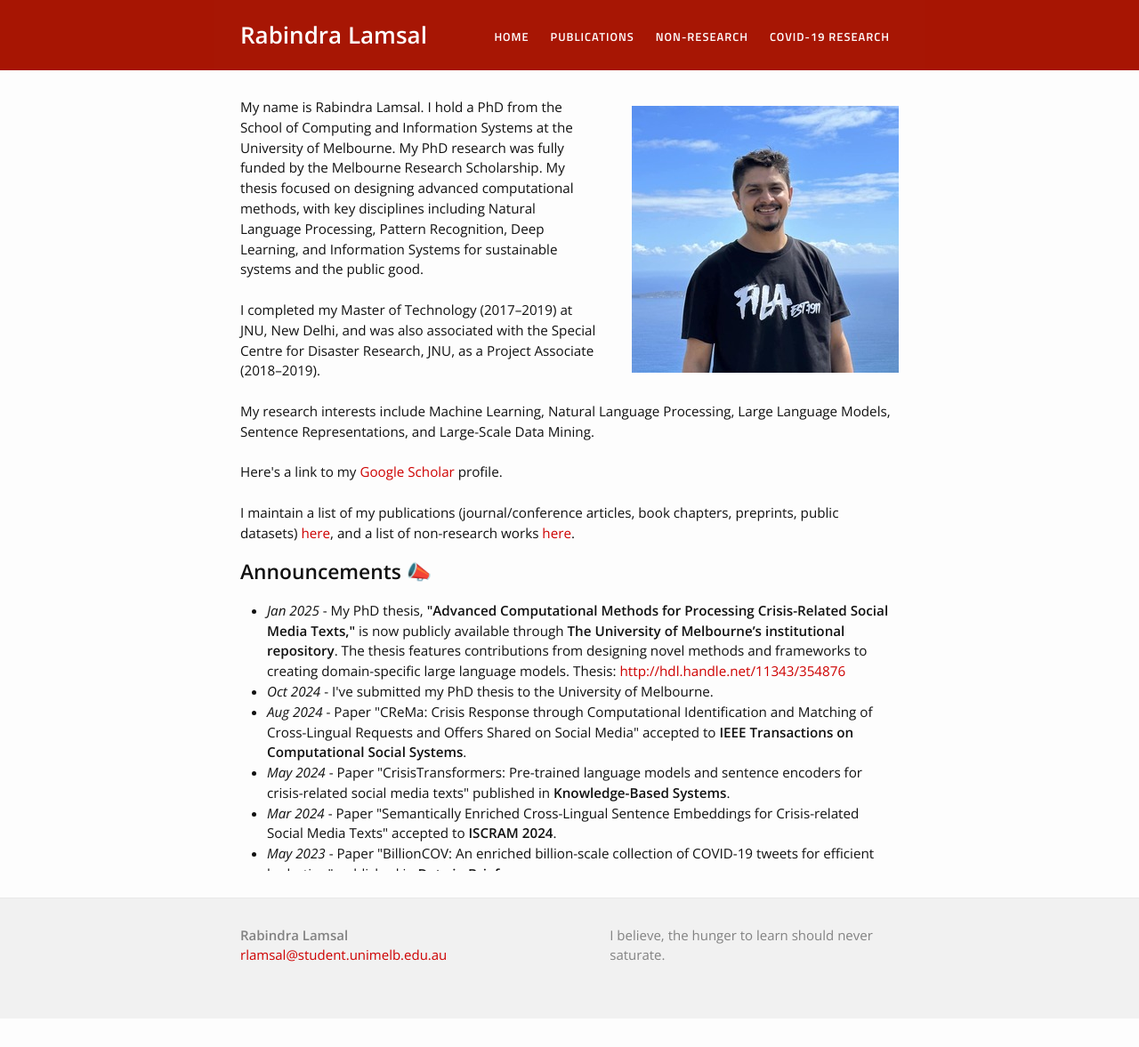
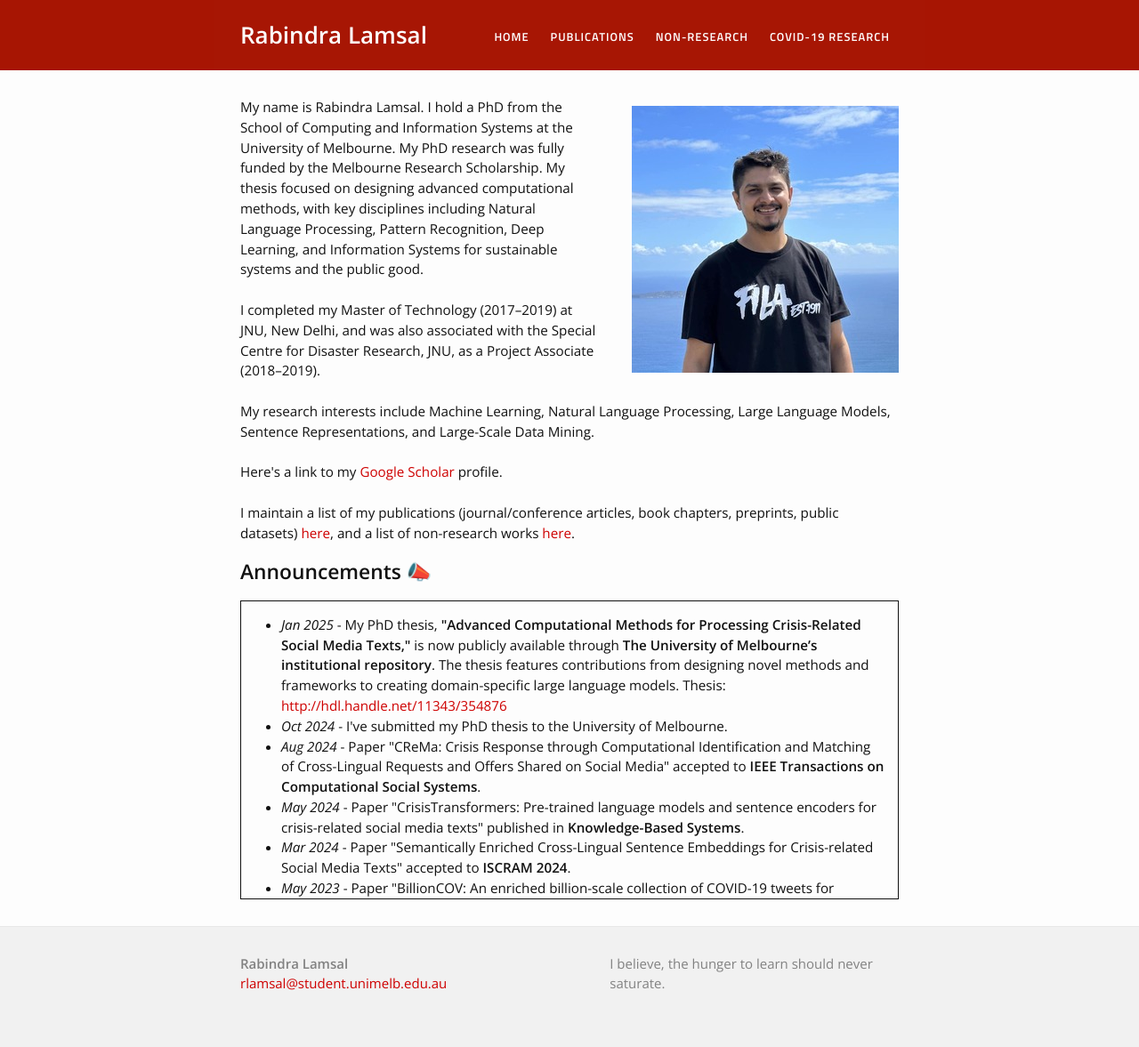
Before and after one commit to rabindralamsal/personal-site, a Jekyll site: the page built from index.html, in a window 1280 px wide. Shown: the whole page at 89% size. Built offline with Jekyll 4.4.1, drawn with Linux system fonts in a browser that asks for light colours; before the commit the page ends 1145 px from its top, so only the background shows below that.

Commit message:
Update index.html

```diff
--- a/index.html
+++ b/index.html
@@ -19,7 +19,7 @@
 </div>
 
 <h2>Announcements 📣</h2>
-<div class="updates" style="height: 20em; overflow-y: scroll;">
+<div class="updates" style="height: 20em; overflow-y: scroll;border:1px solid; padding:15px;">
 <ul>
 <li><i>Jan 2025</i> - My PhD thesis, <b>"Advanced Computational Methods for Processing Crisis-Related Social Media Texts,"</b> is now publicly available through <b>The University of Melbourne’s institutional repository</b>. The thesis features contributions from designing novel methods and frameworks to creating domain-specific large language models. Thesis: <a href="http://hdl.handle.net/11343/354876">http://hdl.handle.net/11343/354876</a></li>
 <li><i>Oct 2024</i> - I've submitted my PhD thesis to the University of Melbourne.</li>
```
